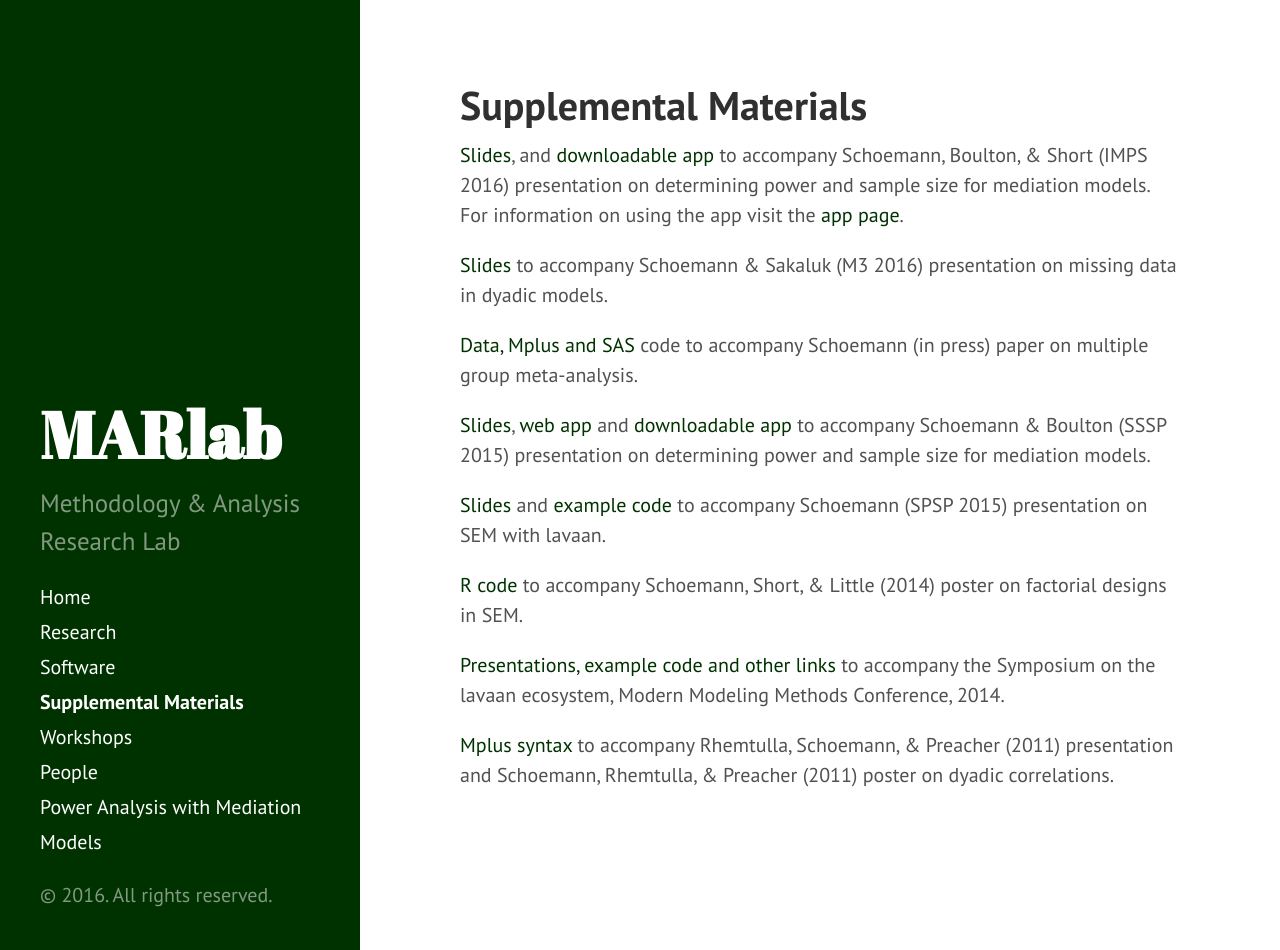
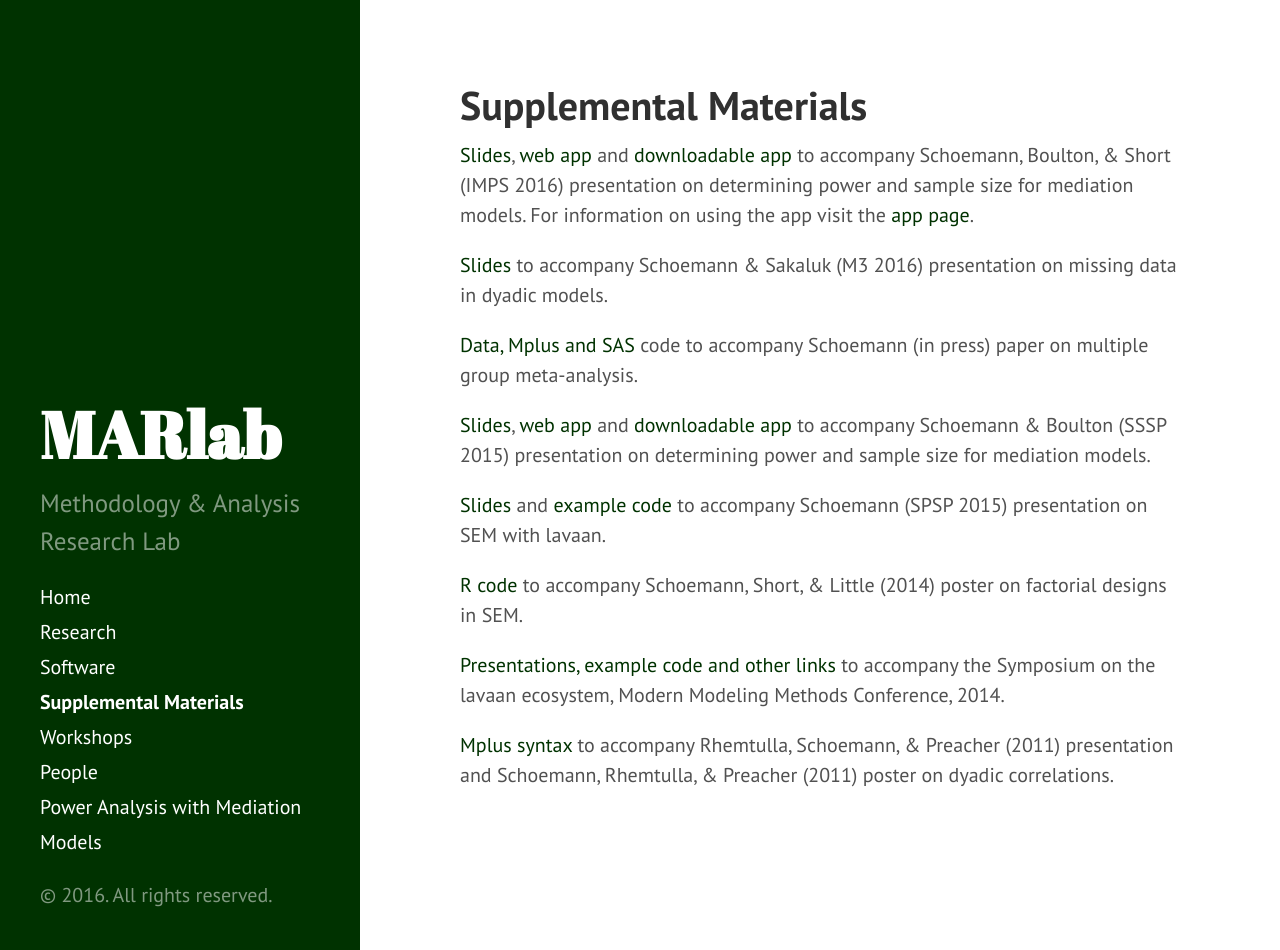
Before and after one commit to schoam4/schoam4.github.io, a Jekyll site: the page built from Supplemental_Materials.md, in a window 1280 px wide and 950 px high. Built offline with Jekyll 4.4.1, drawn with Linux system fonts in a browser that asks for light colours.

Commit message:
Update Supplemental_Materials.md

```diff
--- a/Supplemental_Materials.md
+++ b/Supplemental_Materials.md
@@ -3,13 +3,13 @@ layout: page
 title: Supplemental Materials
 ---
 
-[Slides](https://github.com/schoam4/Talks/raw/master/IMPS_2016/IMPS_power.pdf), and [downloadable app](https://github.com/schoam4/mc_power_med/archive/master.zip) to accompany Schoemann, Boulton, & Short (IMPS 2016) presentation on determining power and sample size for mediation models. For information on using the app visit the [app page](http://marlab.org/power_mediation/).
+[Slides](https://github.com/schoam4/Talks/raw/master/IMPS_2016/IMPS_power.pdf), [web app](https://schoemanna.shinyapps.io/mc_power_med/) and [downloadable app](https://github.com/schoam4/mc_power_med/archive/master.zip) to accompany Schoemann, Boulton, & Short (IMPS 2016) presentation on determining power and sample size for mediation models. For information on using the app visit the [app page](http://marlab.org/power_mediation/).
 
 [Slides](https://github.com/schoam4/Talks/raw/master/Dyad_missing_M3.pdf) to accompany Schoemann & Sakaluk (M3 2016) presentation on missing data in dyadic models.
 
 [Data, Mplus and SAS](https://sites.google.com/site/alexandermschoemann/Multiple_Group_MA.zip?attredirects=0&d=1) code to accompany Schoemann (in press) paper on multiple group meta-analysis.
 
-[Slides](https://github.com/schoam4/Talks/raw/master/SSSP_mediation/SSSP_mediation.pdf), [web app](https://schoemanna.shinyapps.io/mc_power) and [downloadable app](https://github.com/schoam4/Talks/blob/master/SSSP_mediation/mc_power.zip?raw=true) to accompany Schoemann & Boulton (SSSP 2015) presentation on determining power and sample size for mediation models.
+[Slides](https://github.com/schoam4/Talks/raw/master/SSSP_mediation/SSSP_mediation.pdf), [web app](https://schoemanna.shinyapps.io/mc_power_med/) and [downloadable app](https://github.com/schoam4/Talks/blob/master/SSSP_mediation/mc_power.zip?raw=true) to accompany Schoemann & Boulton (SSSP 2015) presentation on determining power and sample size for mediation models.
 
 [Slides](https://github.com/schoam4/Talks/blob/master/SPSP_lavaan/SPSP_lavaan.pdf?raw=true) and [example code](https://github.com/schoam4/Talks/blob/master/SPSP_lavaan/SPSP_lavaan.R) to accompany Schoemann (SPSP 2015) presentation on SEM with lavaan.
 
```
